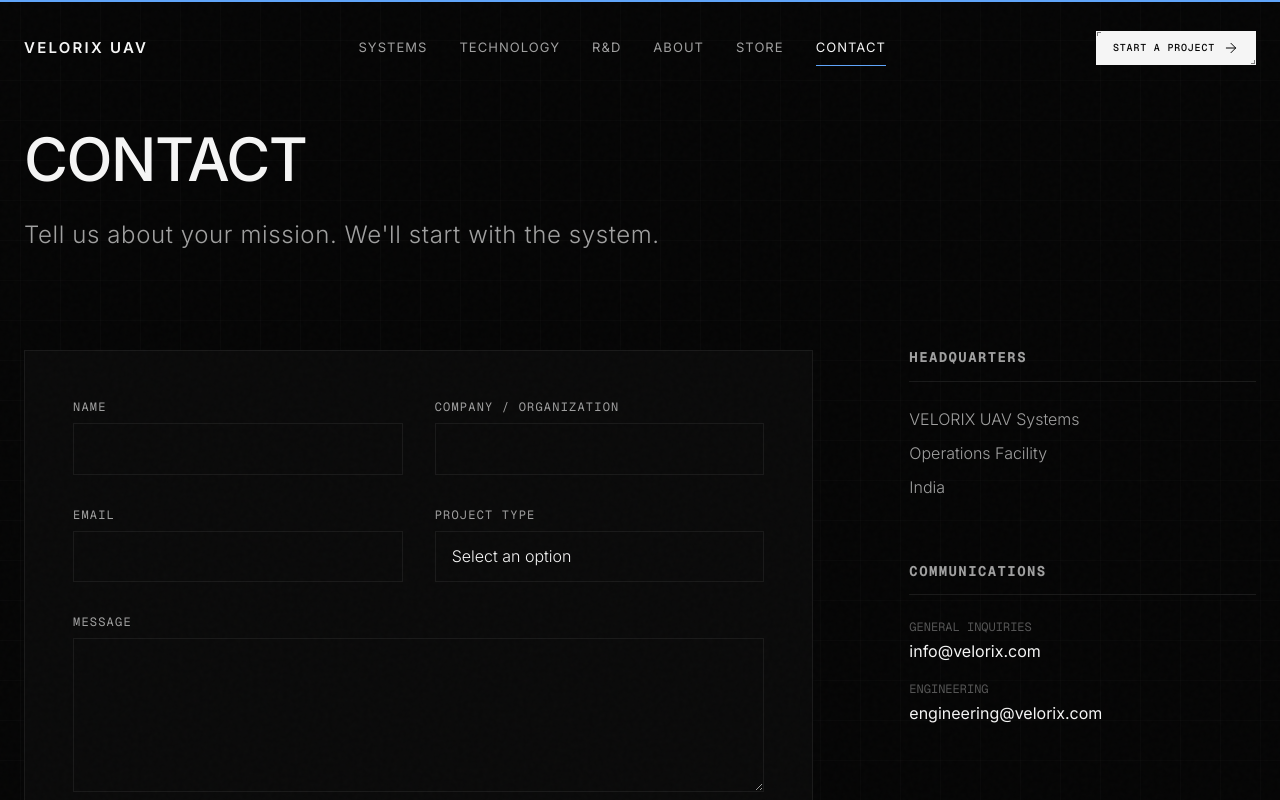
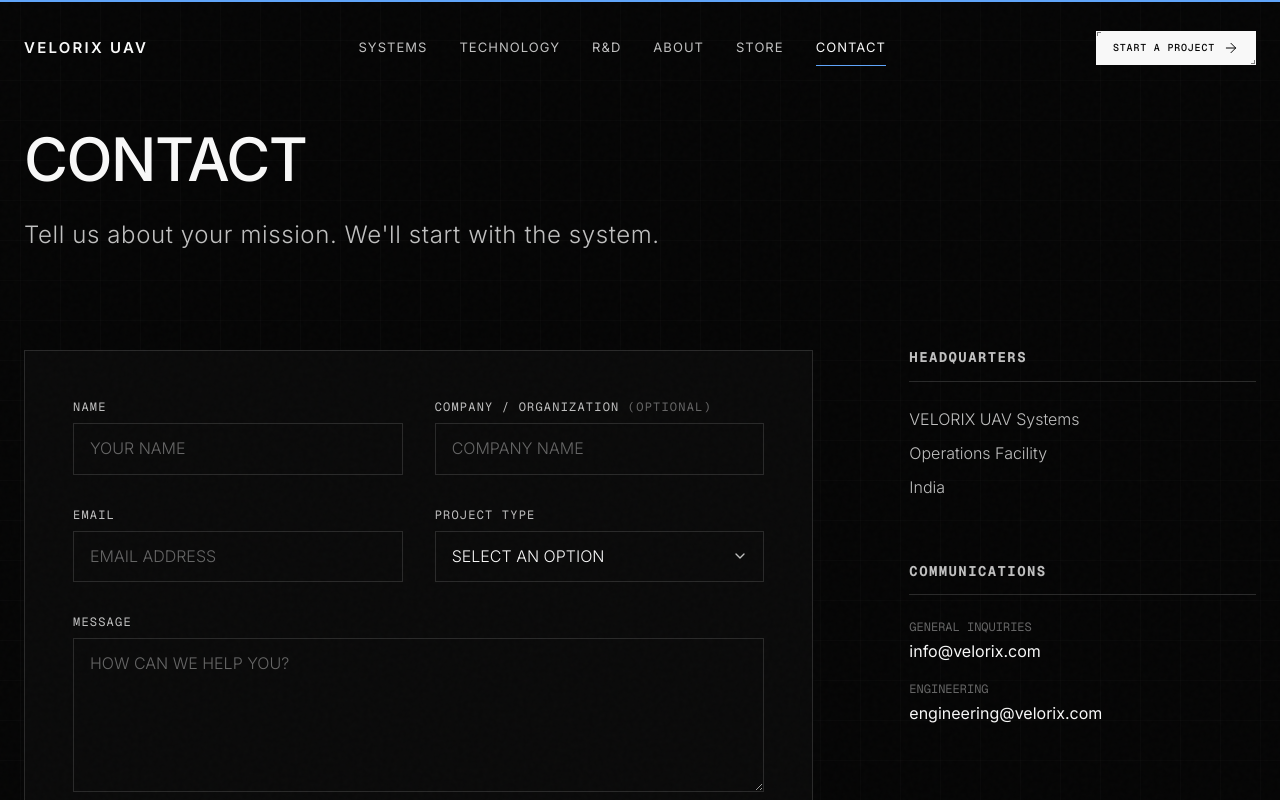
Before and after one commit to devil6795/velorix-uav, a Next.js app: page /contact in a window 1280 px wide. Shown: the top 800 px of the page. Built offline with nearby package versions, Linux system fonts and the light colour scheme.

Commit message:
Fix: Resolve Hero/Header collision and improve global/form contrast

```diff
--- a/src/app/contact/ContactForm.tsx
+++ b/src/app/contact/ContactForm.tsx
@@ -3,6 +3,7 @@
 import { useState } from 'react';
 import { Button } from '@/components/ui/Button';
 import { Reveal } from '@/components/motion/Reveal';
+import { ChevronDown } from 'lucide-react';
 
 export function ContactForm() {
   const [isSubmitting, setIsSubmitting] = useState(false);
@@ -22,7 +23,7 @@ export function ContactForm() {
 
   return (
     <Reveal delay={0.2}>
-      <form onSubmit={handleSubmit} className="space-y-8 bg-surface border border-border p-8 md:p-12">
+      <form onSubmit={handleSubmit} className="space-y-8 bg-surface border border-border p-8 md:p-12 relative z-10">
         <div className="grid grid-cols-1 md:grid-cols-2 gap-8">
           <div className="space-y-2">
             <label htmlFor="name" className="text-xs font-mono tracking-widest text-text-secondary uppercase block">
@@ -32,19 +33,21 @@ export function ContactForm() {
               type="text"
               id="name"
               name="name"
+              placeholder="YOUR NAME"
               required
-              className="w-full bg-[#0a0a0a] border border-border focus:border-accent outline-none px-4 py-3 text-text-primary font-light transition-colors rounded-none"
+              className="w-full bg-[#0a0a0a] border border-border focus:border-accent focus:ring-1 focus:ring-accent outline-none px-4 py-3 text-text-primary placeholder:text-text-tertiary font-light transition-all rounded-none"
             />
           </div>
           <div className="space-y-2">
             <label htmlFor="company" className="text-xs font-mono tracking-widest text-text-secondary uppercase block">
-              Company / Organization
+              Company / Organization <span className="text-text-tertiary">(Optional)</span>
             </label>
             <input
               type="text"
               id="company"
               name="company"
-              className="w-full bg-[#0a0a0a] border border-border focus:border-accent outline-none px-4 py-3 text-text-primary font-light transition-colors rounded-none"
+              placeholder="COMPANY NAME"
+              className="w-full bg-[#0a0a0a] border border-border focus:border-accent focus:ring-1 focus:ring-accent outline-none px-4 py-3 text-text-primary placeholder:text-text-tertiary font-light transition-all rounded-none"
             />
           </div>
         </div>
@@ -58,26 +61,33 @@ export function ContactForm() {
               type="email"
               id="email"
               name="email"
+              placeholder="EMAIL ADDRESS"
               required
-              className="w-full bg-[#0a0a0a] border border-border focus:border-accent outline-none px-4 py-3 text-text-primary font-light transition-colors rounded-none"
+              className="w-full bg-[#0a0a0a] border border-border focus:border-accent focus:ring-1 focus:ring-accent outline-none px-4 py-3 text-text-primary placeholder:text-text-tertiary font-light transition-all rounded-none"
             />
           </div>
           <div className="space-y-2">
             <label htmlFor="project" className="text-xs font-mono tracking-widest text-text-secondary uppercase block">
               Project Type
             </label>
+            <div className="relative">
               <select
                 id="project"
                 name="project"
-              className="w-full bg-[#0a0a0a] border border-border focus:border-accent outline-none px-4 py-3 text-text-primary font-light transition-colors rounded-none appearance-none cursor-pointer"
+                required
+                className="w-full bg-[#0a0a0a] border border-border focus:border-accent focus:ring-1 focus:ring-accent outline-none px-4 py-3 text-text-primary placeholder:text-text-tertiary font-light transition-all rounded-none appearance-none cursor-pointer pr-10"
                 defaultValue=""
               >
-              <option value="" disabled>Select an option</option>
+                <option value="" disabled className="text-text-tertiary">SELECT AN OPTION</option>
                 <option value="system-inquiry">System Inquiry</option>
                 <option value="custom-engineering">Custom Engineering</option>
                 <option value="partnership">Partnership</option>
                 <option value="other">Other</option>
               </select>
+              <div className="absolute inset-y-0 right-4 flex items-center pointer-events-none">
+                <ChevronDown className="w-4 h-4 text-text-secondary" />
+              </div>
+            </div>
           </div>
         </div>
 
@@ -88,9 +98,10 @@ export function ContactForm() {
           <textarea
             id="message"
             name="message"
+            placeholder="HOW CAN WE HELP YOU?"
             required
             rows={5}
-            className="w-full bg-[#0a0a0a] border border-border focus:border-accent outline-none px-4 py-3 text-text-primary font-light transition-colors rounded-none resize-y"
+            className="w-full bg-[#0a0a0a] border border-border focus:border-accent focus:ring-1 focus:ring-accent outline-none px-4 py-3 text-text-primary placeholder:text-text-tertiary font-light transition-all rounded-none resize-y"
           ></textarea>
         </div>
 
@@ -98,9 +109,9 @@ export function ContactForm() {
           type="submit"
           variant="primary"
           disabled={isSubmitting}
-          className="w-full md:w-auto"
+          className="w-full md:w-auto mt-4"
         >
-          {isSubmitting ? 'TRANSMITTING...' : 'INITIALIZE CONTACT'}
+          {isSubmitting ? 'TRANSMITTING...' : 'SEND MESSAGE'}
         </Button>
       </form>
     </Reveal>
--- a/src/app/globals.css
+++ b/src/app/globals.css
@@ -9,11 +9,11 @@
   --color-background: #050505;
   --color-surface: #0a0a0a;
   --color-surface-elevated: #111111;
-  --color-border: #1a1a1a;
-  --color-border-active: #333333;
-  --color-text-primary: #f5f5f5;
-  --color-text-secondary: #a0a0a0;
-  --color-text-tertiary: #555555;
+  --color-border: #2a2a2a;
+  --color-border-active: #404040;
+  --color-text-primary: #f8f8f8;
+  --color-text-secondary: #c0c0c0;
+  --color-text-tertiary: #666666;
   --color-accent: #60a5fa;
   --color-accent-subtle: rgba(96, 165, 250, 0.1);
   --color-accent-hover: #93c5fd;
--- a/src/components/hero/Hero.tsx
+++ b/src/components/hero/Hero.tsx
@@ -6,7 +6,7 @@ import { HeroMeta } from './HeroMeta';
 
 export function Hero() {
   return (
-    <section className="relative w-full h-screen min-h-[600px] flex flex-col justify-end pb-24 md:pb-32 px-6 md:px-12 lg:px-20 overflow-hidden">
+    <section className="relative w-full h-screen min-h-[700px] md:min-h-[800px] flex flex-col justify-end pb-24 md:pb-32 px-6 md:px-12 lg:px-20 overflow-hidden">
       {/* Media Background Layer (z-0) */}
       <HeroMedia />
 
--- a/src/components/hero/HeroHeadline.tsx
+++ b/src/components/hero/HeroHeadline.tsx
@@ -7,8 +7,8 @@ export function HeroHeadline() {
   const lines = ['BUILT FOR', 'WHAT COMES', 'NEXT.'];
 
   return (
-    <div className="relative z-10 flex flex-col items-start justify-end pb-8 h-full w-full pointer-events-none">
-      <div className="pointer-events-auto flex flex-col items-start">
+    <div className="relative z-10 flex flex-col items-start h-full w-full pointer-events-none pt-[100px] lg:pt-[120px]">
+      <div className="pointer-events-auto flex flex-col items-start my-auto">
         {/* Top Label */}
         <motion.div
           className="mb-8 font-mono text-[10px] tracking-[0.1em] text-text-secondary uppercase flex items-center gap-4"
```
Lines whose indentation alone changed are shown as unchanged.
